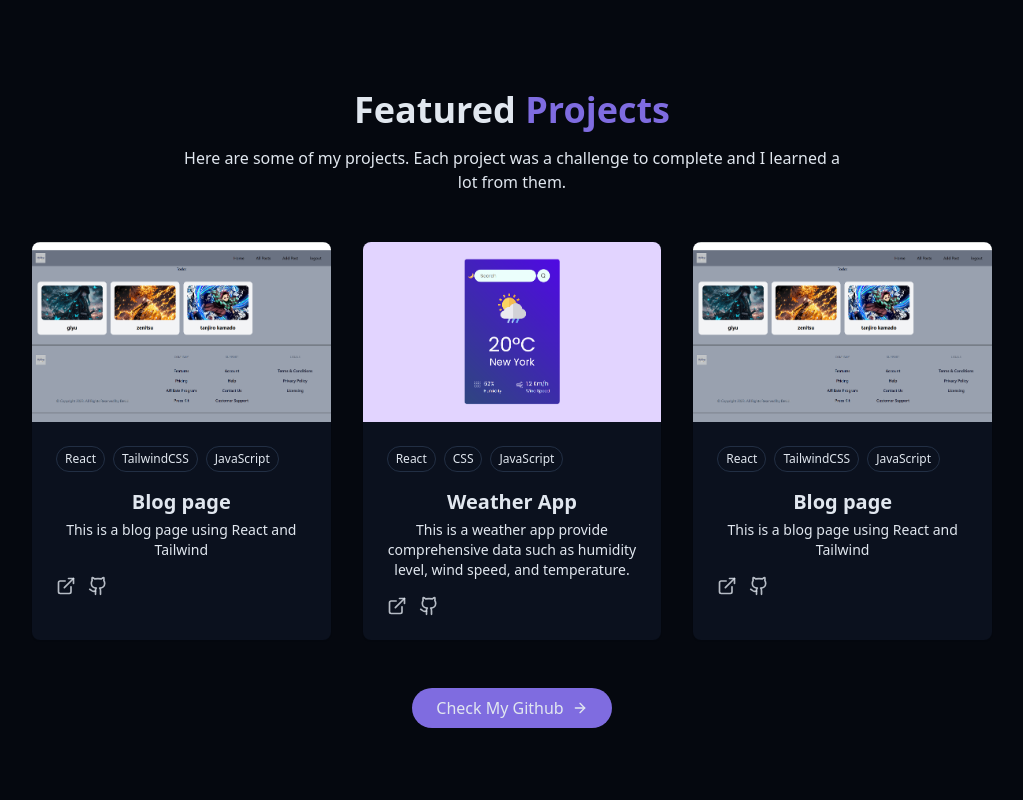
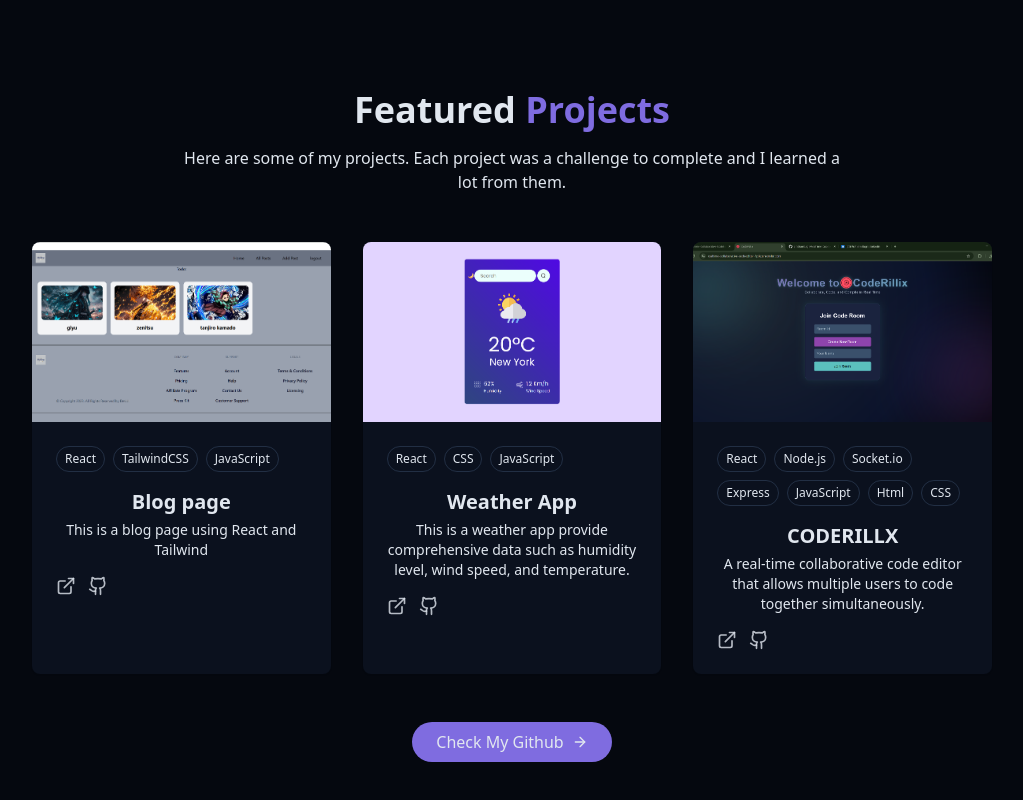
Before and after one commit to prathambagri/My_Portfolio, a React (Vite) app in the folder Portfolio/: page / in a window 1280 px wide. Shown: the part 1454-2254 px from the top of the page, without its empty margins (128-1151 px from the left). Built offline with nearby package versions, Linux system fonts and the light colour scheme.

Commit message:
added a new project

```diff
--- a/Portfolio/src/components/ProjectSection.jsx
+++ b/Portfolio/src/components/ProjectSection.jsx
@@ -22,12 +22,12 @@ const projects = [
     },
     {
         id: 2,
-        title: "Blog page",
-        description: "This is a blog page using React and Tailwind",
-        image:"/projects/Blogpage.png",
-        tags: ["React","TailwindCSS","JavaScript"],
-        demoUrl:"#http://my-blog-111.netlify.app", // remove the '#' from the url when you deploy the project
-        githubUrl:"#https://github.com/prathambagri/chai-aur-react/tree/main/12MegaBlog"
+        title: "CODERILLX",
+        description: "A real-time collaborative code editor that allows multiple users to code together simultaneously.",
+        image:"/projects/CodeRillx.png",
+        tags: ["React","Node.js","Socket.io","Express","JavaScript","Html","CSS"],
+        demoUrl:"https://realtime-collaborative-codeeditor-1p3z.onrender.com",
+        githubUrl:"https://github.com/prathambagri/RealTime-CodeEditor"
     },
 
 ]
--- a/Portfolio/src/components/SkillsSection.jsx
+++ b/Portfolio/src/components/SkillsSection.jsx
@@ -16,7 +16,7 @@ const skills = [
   { name: "PYTHON", level: 50, category: "Programming Languages" ,logo: '/tech_logo/python.png'},
 
   // Backend
-//   { name: "Node.js", level: 80, category: "backend" ,logo: '/tech_logo/nodejs.png'},
+  { name: "Node.js", level: 80, category: "backend" ,logo: '/tech_logo/nodejs.png'},
 //   { name: "Express", level: 75, category: "backend" ,logo: '/tech_logo/express.png'},
 //   { name: "MongoDB", level: 70, category: "backend" ,logo: '/tech_logo/mongodb.png'},
 //   { name: "PostgreSQL", level: 65, category: "backend" ,logo: '/tech_logo/postgre.png'},
@@ -28,6 +28,7 @@ const skills = [
 //   { name: "Figma", level: 85, category: "tools" ,logo: '/tech_logo/html.png'},
   { name: "VS Code", level: 95, category: "tools" ,logo: '/tech_logo/vscode.png'},
   { name: "Netlify", level: 95, category: "tools" ,logo: '/tech_logo/netlify.png'},
+  { name: "Render", level: 90, category: "tools" ,logo: '/tech_logo/render.png'},
 ]
 
 const categories = ["all","frontend","Programming Languages","tools"]
```
Also changed, not shown: Portfolio/public/projects/CodeRillx.png (added), Portfolio/public/tech_logo/render.png (added).
